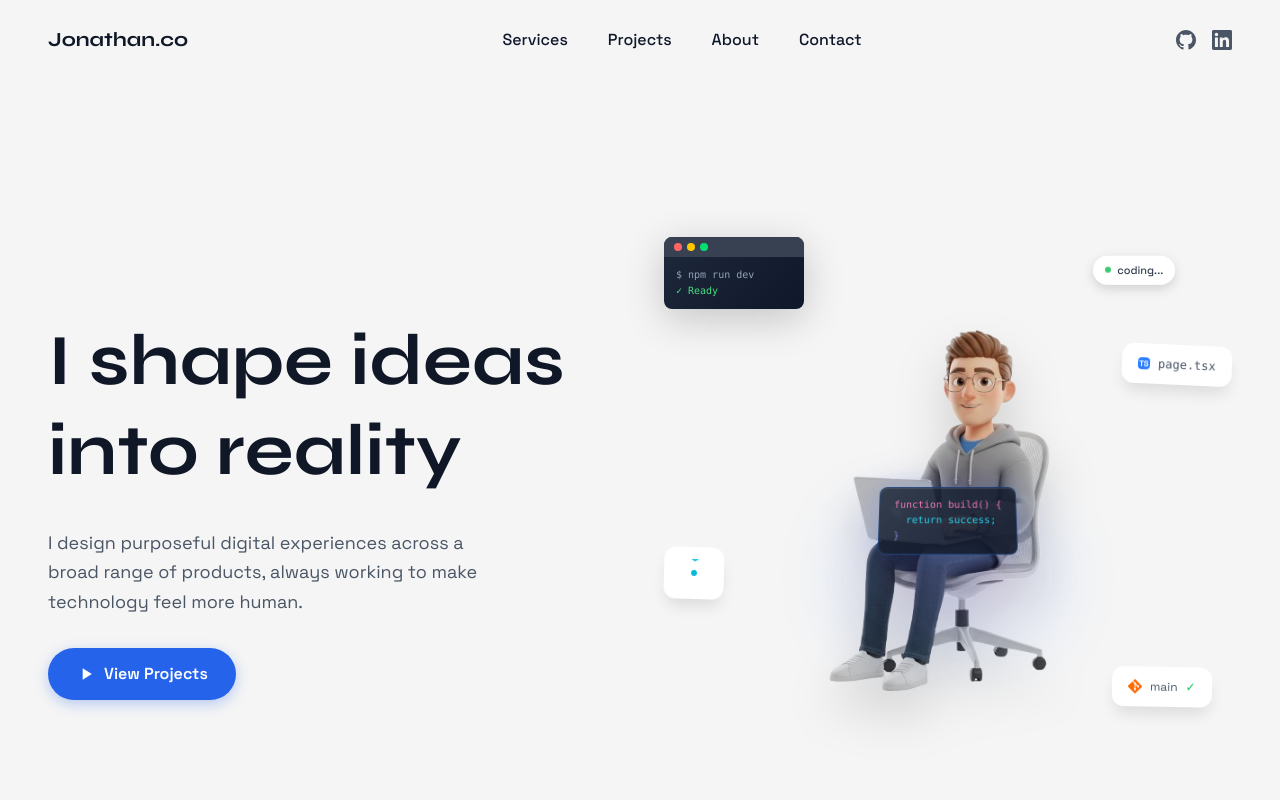
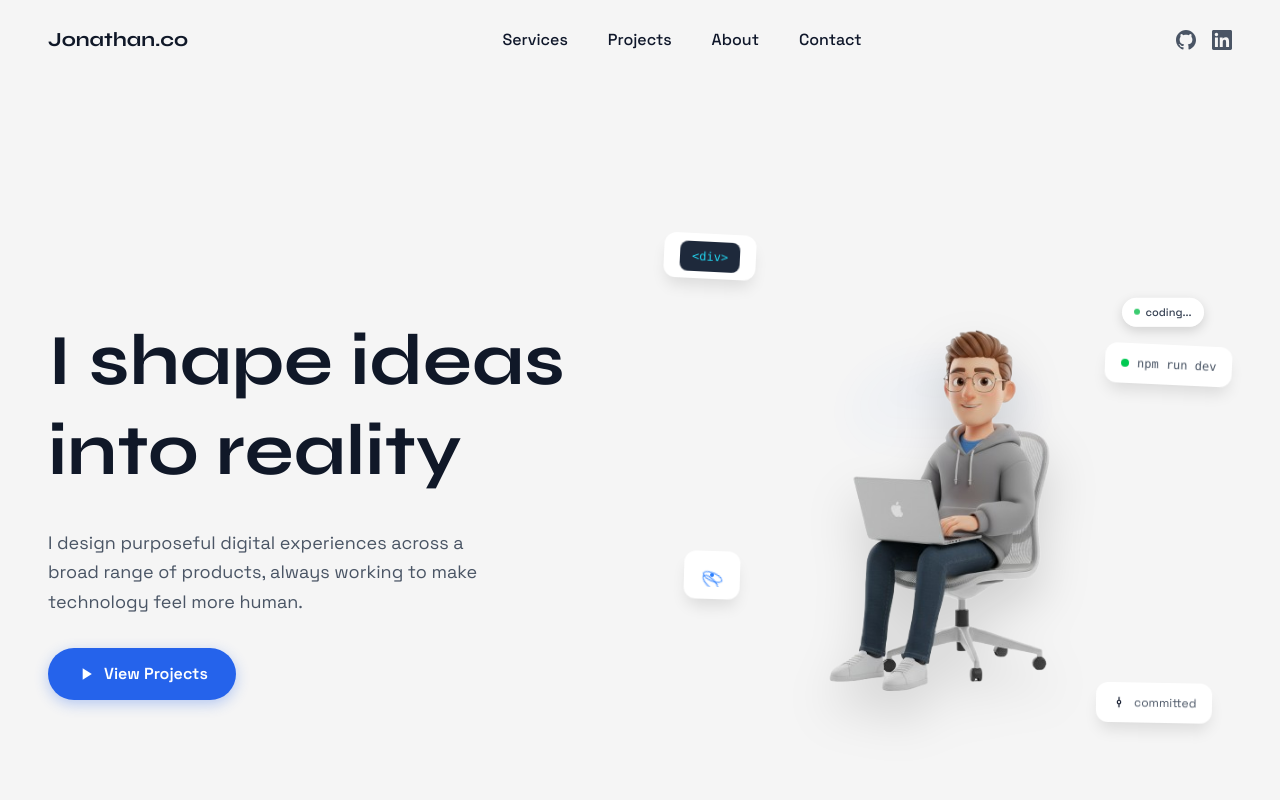
Before and after one commit to jonathanboda/JONA, a Next.js app: page / in a window 1280 px wide. Shown: the top 800 px of the page. Built offline with nearby package versions, Linux system fonts and the light colour scheme.

Commit message:
Remove laptop screen code overlay

```diff
--- a/src/app/globals.css
+++ b/src/app/globals.css
@@ -534,102 +534,3 @@ body {
 .steam-line:nth-child(1) { left: 4px; animation-delay: 0s; }
 .steam-line:nth-child(2) { left: 9px; animation-delay: 0.3s; }
 .steam-line:nth-child(3) { left: 14px; animation-delay: 0.6s; }
-
-/* Hologram code effect - floating from laptop */
-.code-hologram-container {
-  background: linear-gradient(135deg, rgba(30, 41, 59, 0.9) 0%, rgba(15, 23, 42, 0.95) 100%);
-  border: 1px solid rgba(59, 130, 246, 0.3);
-  border-radius: 8px;
-  padding: 10px 14px;
-  box-shadow:
-    0 0 20px rgba(59, 130, 246, 0.2),
-    0 0 40px rgba(139, 92, 246, 0.1),
-    inset 0 1px 0 rgba(255, 255, 255, 0.1);
-  animation: hologram-float 3s ease-in-out infinite;
-}
-
-@keyframes hologram-float {
-  0%, 100% {
-    transform: translateY(0) scale(1);
-    opacity: 0.95;
-  }
-  50% {
-    transform: translateY(-8px) scale(1.02);
-    opacity: 1;
-  }
-}
-
-.hologram-line {
-  display: block;
-  font-family: 'Monaco', 'Consolas', monospace;
-  font-size: 10px;
-  line-height: 1.6;
-  white-space: nowrap;
-  overflow: hidden;
-}
-
-.hologram-line-1 {
-  color: #f472b6;
-  animation: code-line-1 4s ease-out infinite;
-}
-
-.hologram-line-2 {
-  color: #22d3ee;
-  animation: code-line-2 4s ease-out infinite;
-}
-
-.hologram-line-3 {
-  color: #a78bfa;
-  animation: code-line-3 4s ease-out infinite;
-  border-right: 2px solid #22d3ee;
-  animation: code-line-3 4s ease-out infinite, blink-cursor 0.8s step-end infinite;
-}
-
-/* Floating terminal window */
-.floating-terminal {
-  background: linear-gradient(135deg, #1e293b 0%, #0f172a 100%);
-  border-radius: 8px;
-  padding: 0;
-  box-shadow: 0 10px 40px rgba(0, 0, 0, 0.2);
-  overflow: hidden;
-  min-width: 140px;
-}
-
-.terminal-header {
-  background: #374151;
-  padding: 6px 10px;
-  display: flex;
-  gap: 5px;
-}
-
-.terminal-dot {
-  width: 8px;
-  height: 8px;
-  border-radius: 50%;
-}
-
-.terminal-content {
-  padding: 10px 12px;
-  font-family: 'Monaco', 'Consolas', monospace;
-  font-size: 10px;
-}
-
-.terminal-line {
-  display: block;
-  color: #94a3b8;
-  line-height: 1.6;
-}
-
-.terminal-line.text-green-400 {
-  color: #4ade80;
-}
-
-@keyframes spin {
-  from { transform: rotate(0deg); }
-  to { transform: rotate(360deg); }
-}
-
-/* Screen reflection glow animation */
-.screen-glow-reflection {
-  animation: screen-glow 3s ease-in-out infinite;
-}
--- a/src/app/page.tsx
+++ b/src/app/page.tsx
@@ -396,48 +396,24 @@ function HeroSection() {
 
           {/* Right - 3D Character Working on Laptop */}
           <div className="relative h-[500px] lg:h-[600px] animate-fade-in-up delay-200">
-            {/* Screen glow reflecting up onto character from laptop */}
+            {/* Screen glow reflection on face - positioned above character */}
             <div
-              className="screen-glow-reflection"
+              className="face-reflection"
               style={{
-                position: "absolute",
-                bottom: "30%",
+                top: "25%",
                 left: "50%",
                 transform: "translateX(-50%)",
-                width: "180px",
-                height: "100px",
-                background: "radial-gradient(ellipse at center, rgba(59, 130, 246, 0.25) 0%, rgba(139, 92, 246, 0.15) 40%, transparent 70%)",
-                filter: "blur(25px)",
-                animation: "screen-glow 3s ease-in-out infinite",
-                pointerEvents: "none",
-                zIndex: 5,
+                width: "200px",
+                height: "120px",
               }}
             />
-
-            {/* Code floating OUT of the laptop - like hologram */}
-            <div
-              className="laptop-code-hologram"
-              style={{
-                position: "absolute",
-                bottom: "42%",
-                left: "50%",
-                transform: "translateX(-50%) perspective(500px) rotateX(15deg)",
-                zIndex: 15,
-              }}
-            >
-              <div className="code-hologram-container">
-                <span className="hologram-line hologram-line-1">{`function build() {`}</span>
-                <span className="hologram-line hologram-line-2">&nbsp;&nbsp;return success;</span>
-                <span className="hologram-line hologram-line-3">{`}`}</span>
-              </div>
-            </div>
 
             {/* Working status indicator */}
             <div
               className="working-indicator animate-float"
               style={{
-                top: "8%",
-                right: "10%",
+                top: "15%",
+                right: "5%",
                 animationDelay: "0.5s",
               }}
             >
@@ -445,64 +421,47 @@ function HeroSection() {
               <span className="text-gray-700">coding...</span>
             </div>
 
-            {/* Floating terminal window */}
-            <div
-              className="floating-terminal animate-float"
-              style={{
-                position: "absolute",
-                top: "5%",
-                left: "0",
-                animationDelay: "0s"
-              }}
-            >
-              <div className="terminal-header">
-                <span className="terminal-dot bg-red-400"></span>
-                <span className="terminal-dot bg-yellow-400"></span>
-                <span className="terminal-dot bg-green-400"></span>
-              </div>
-              <div className="terminal-content">
-                <span className="terminal-line">$ npm run dev</span>
-                <span className="terminal-line text-green-400">✓ Ready</span>
-              </div>
+            {/* Floating code snippet */}
+            <div className="floating-element top-10 left-0 animate-float" style={{ animationDelay: "0s" }}>
+              <span className="floating-code">&lt;div&gt;</span>
             </div>
 
-            {/* VS Code style floating snippet */}
+            {/* Terminal output */}
             <div
               className="floating-element top-1/4 right-0 animate-float"
               style={{ animationDelay: "0.8s" }}
             >
               <div className="flex items-center gap-2 text-xs">
-                <div className="w-3 h-3 rounded bg-blue-500 flex items-center justify-center">
-                  <span className="text-white text-[8px] font-bold">TS</span>
-                </div>
-                <span className="font-mono text-gray-600">page.tsx</span>
+                <span className="w-2 h-2 rounded-full bg-green-500"></span>
+                <span className="font-mono text-gray-600">npm run dev</span>
               </div>
             </div>
 
             {/* React icon floating */}
             <div
-              className="floating-element bottom-1/3 left-0 animate-float"
+              className="floating-element bottom-1/3 left-5 animate-float"
               style={{ animationDelay: "1.2s" }}
             >
-              <svg viewBox="0 0 24 24" width="28" height="28" className="text-cyan-500">
-                <circle cx="12" cy="12" r="2.5" fill="currentColor"/>
-                <ellipse cx="12" cy="12" rx="10" ry="4" stroke="currentColor" strokeWidth="1" fill="none" style={{ animation: "spin 8s linear infinite" }}/>
-                <ellipse cx="12" cy="12" rx="10" ry="4" stroke="currentColor" strokeWidth="1" fill="none" transform="rotate(60 12 12)" style={{ animation: "spin 8s linear infinite reverse" }}/>
-                <ellipse cx="12" cy="12" rx="10" ry="4" stroke="currentColor" strokeWidth="1" fill="none" transform="rotate(120 12 12)" style={{ animation: "spin 8s linear infinite" }}/>
+              <svg viewBox="0 0 24 24" width="24" height="24" className="text-blue-500">
+                <circle cx="12" cy="12" r="2" fill="currentColor"/>
+                <ellipse cx="12" cy="12" rx="10" ry="4" stroke="currentColor" strokeWidth="1" fill="none" className="animate-spin" style={{ animationDuration: "10s" }}/>
+                <ellipse cx="12" cy="12" rx="10" ry="4" stroke="currentColor" strokeWidth="1" fill="none" transform="rotate(60 12 12)" className="animate-spin" style={{ animationDuration: "10s" }}/>
+                <ellipse cx="12" cy="12" rx="10" ry="4" stroke="currentColor" strokeWidth="1" fill="none" transform="rotate(120 12 12)" className="animate-spin" style={{ animationDuration: "10s" }}/>
               </svg>
             </div>
 
-            {/* Git status */}
+            {/* Git commit indicator */}
             <div
-              className="floating-element bottom-24 right-5 animate-float"
+              className="floating-element bottom-20 right-5 animate-float"
               style={{ animationDelay: "1.5s" }}
             >
               <div className="flex items-center gap-2 text-xs">
-                <svg viewBox="0 0 16 16" width="14" height="14" fill="currentColor" className="text-orange-500">
-                  <path d="M15.698 7.287L8.712.302a1.03 1.03 0 00-1.457 0l-1.45 1.45 1.84 1.84a1.223 1.223 0 011.55 1.56l1.773 1.774a1.224 1.224 0 11-.733.693L8.535 5.92v4.192a1.224 1.224 0 11-1.007-.02V5.846a1.224 1.224 0 01-.664-1.606L5.093 2.47l-4.79 4.79a1.03 1.03 0 000 1.457l6.986 6.986a1.03 1.03 0 001.457 0l6.953-6.953a1.03 1.03 0 000-1.457"/>
+                <svg viewBox="0 0 24 24" width="14" height="14" fill="none" stroke="currentColor" strokeWidth="2">
+                  <circle cx="12" cy="12" r="3"/>
+                  <line x1="12" y1="3" x2="12" y2="9"/>
+                  <line x1="12" y1="15" x2="12" y2="21"/>
                 </svg>
-                <span className="text-gray-600">main</span>
-                <span className="text-green-500">✓</span>
+                <span className="text-gray-600">committed</span>
               </div>
             </div>
 
```
